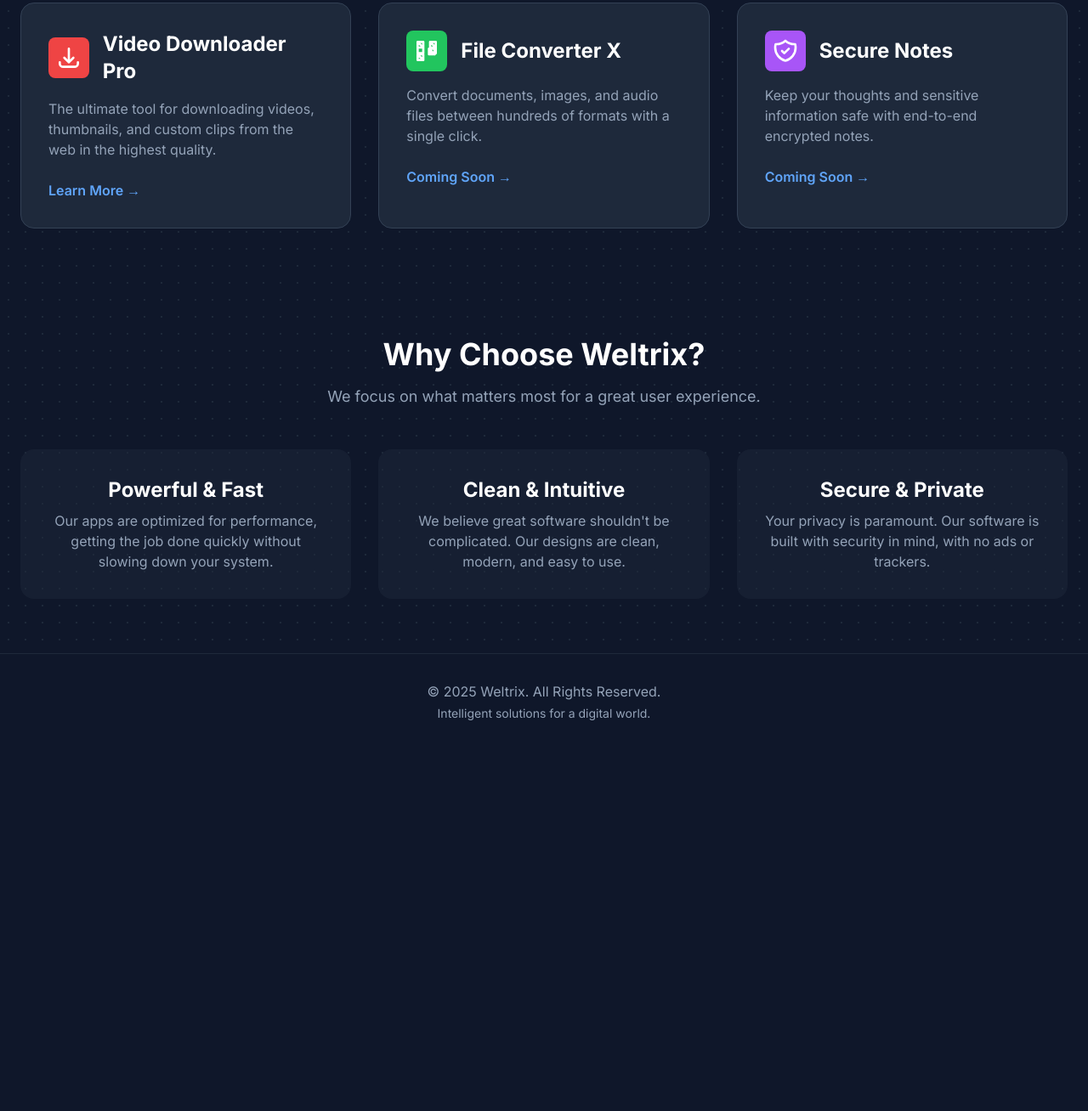
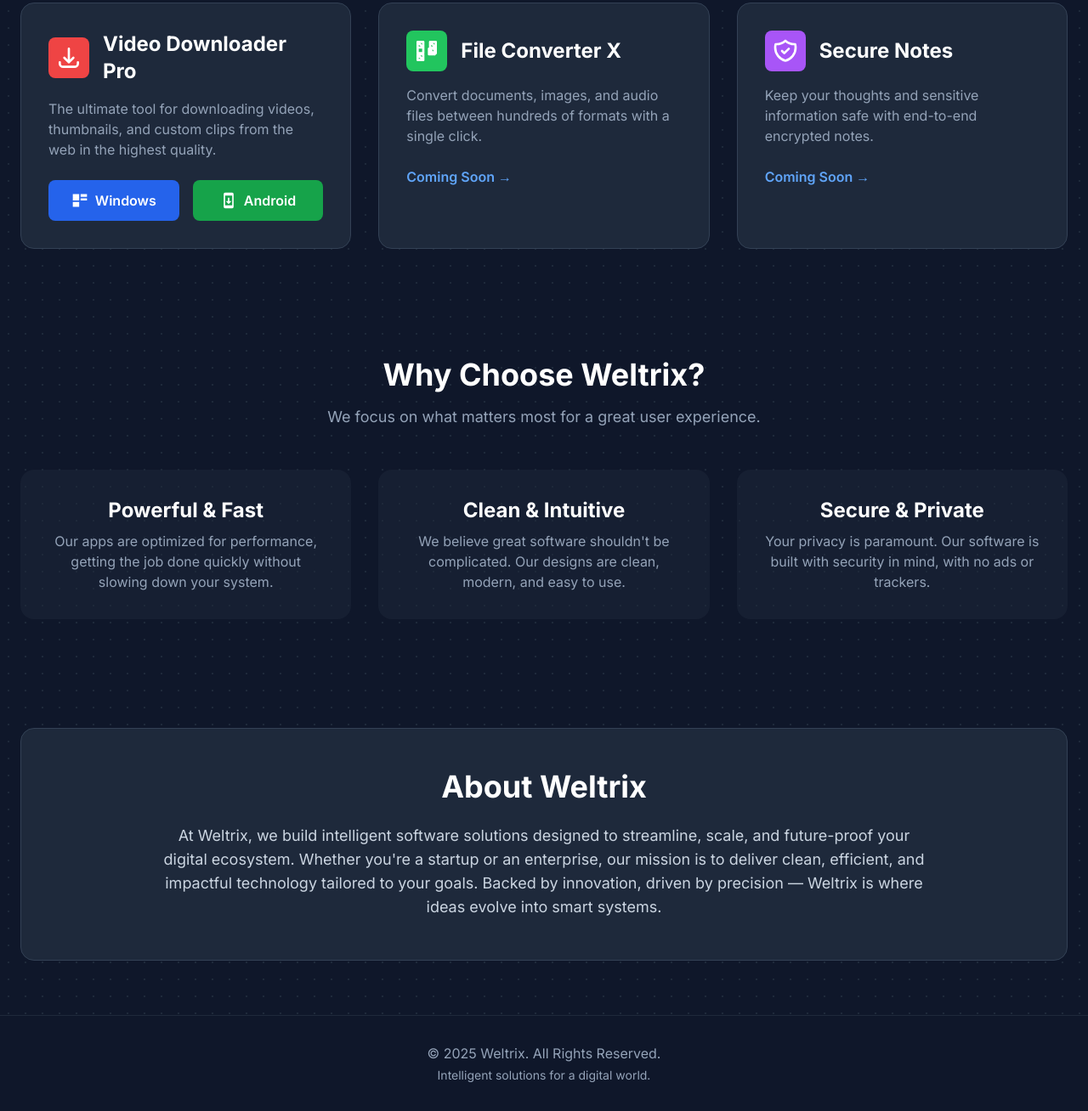
Before and after one commit to MeetThummar01/Weltrix, a plain HTML site: page index.html in a window 1280 px wide. Shown: the part 730-2038 px from the top of the page at 85% size. Before the commit the page ends 1612 px from the top, so only its background shows below. Drawn offline with nearby package versions, Linux system fonts and the light colour scheme.

Commit message:
Update index.html

```diff
--- a/index.html
+++ b/index.html
@@ -38,7 +38,7 @@
             <div class="hidden md:flex items-center space-x-8">
                 <a href="#apps" class="text-slate-300 hover:text-blue-400 transition">Apps</a>
                 <a href="#features" class="text-slate-300 hover:text-blue-400 transition">Features</a>
-                <a href="#" class="text-slate-300 hover:text-blue-400 transition">About</a>
+                <a href="#about" class="text-slate-300 hover:text-blue-400 transition">About</a>
             </div>
             <a href="#" class="bg-blue-600 hover:bg-blue-700 text-white font-semibold px-5 py-2 rounded-lg transition">
                 Contact Us
@@ -67,18 +67,27 @@
             <div class="grid grid-cols-1 md:grid-cols-2 lg:grid-cols-3 gap-8">
 
                 <!-- App Card 1: YouTube Downloader -->
-                <div class="bg-slate-800 rounded-2xl p-8 border border-slate-700 transition duration-300 card-hover">
+                <div class="bg-slate-800 rounded-2xl p-8 border border-slate-700 transition duration-300 card-hover flex flex-col">
                     <div class="flex items-center mb-4">
                         <!-- Icon Placeholder -->
-                        <div class="w-12 h-12 bg-red-500 rounded-lg flex items-center justify-center mr-4">
+                        <div class="w-12 h-12 bg-red-500 rounded-lg flex items-center justify-center mr-4 flex-shrink-0">
                             <svg class="w-8 h-8 text-white" fill="none" stroke="currentColor" viewBox="0 0 24 24" xmlns="http://www.w3.org/2000/svg"><path stroke-linecap="round" stroke-linejoin="round" stroke-width="2" d="M4 16v1a3 3 0 003 3h10a3 3 0 003-3v-1m-4-4l-4 4m0 0l-4-4m4 4V4"></path></svg>
                         </div>
                         <h3 class="text-2xl font-bold text-white">Video Downloader Pro</h3>
                     </div>
-                    <p class="text-slate-400 mb-6">
+                    <p class="text-slate-400 mb-6 flex-grow">
                         The ultimate tool for downloading videos, thumbnails, and custom clips from the web in the highest quality.
                     </p>
-                    <a href="https://weltrix.netlify.app" class="font-semibold text-blue-400 hover:text-blue-300 transition">Learn More &rarr;</a>
+                    <div class="mt-auto flex flex-col sm:flex-row gap-4">
+                        <a href="#" class="flex-1 text-center bg-blue-600 hover:bg-blue-700 text-white font-semibold py-3 px-4 rounded-lg transition duration-300 flex items-center justify-center">
+                            <svg class="w-5 h-5 mr-2" fill="currentColor" viewBox="0 0 24 24" xmlns="http://www.w3.org/2000/svg"><path d="M2,3H11V12H2V3M13,3H22V7H13V3M13,9H22V12H13V9M2,14H11V21H2V14Z"></path></svg>
+                            Windows
+                        </a>
+                        <a href="#" class="flex-1 text-center bg-green-600 hover:bg-green-700 text-white font-semibold py-3 px-4 rounded-lg transition duration-300 flex items-center justify-center">
+                            <svg class="w-5 h-5 mr-2" fill="currentColor" viewBox="0 0 24 24" xmlns="http://www.w3.org/2000/svg"><path d="M17,1H7A2,2 0 0,0 5,3V21A2,2 0 0,0 7,23H17A2,2 0 0,0 19,21V3A2,2 0 0,0 17,1M17,19H7V5H17V19M16,13H13V8H11V13H8L12,17L16,13Z"></path></svg>
+                            Android
+                        </a>
+                    </div>
                 </div>
 
                 <!-- App Card 2: Placeholder -->
@@ -135,6 +144,17 @@
                 </div>
             </div>
         </section>
+
+        <!-- NEW: About Section -->
+        <section id="about" class="container mx-auto px-6 py-16">
+            <div class="bg-slate-800 rounded-2xl p-8 md:p-12 border border-slate-700">
+                <h2 class="text-4xl font-bold text-center text-white mb-6">About Weltrix</h2>
+                <p class="text-center text-lg text-slate-300 max-w-4xl mx-auto">
+                    At Weltrix, we build intelligent software solutions designed to streamline, scale, and future-proof your digital ecosystem. Whether you're a startup or an enterprise, our mission is to deliver clean, efficient, and impactful technology tailored to your goals. Backed by innovation, driven by precision — Weltrix is where ideas evolve into smart systems.
+                </p>
+            </div>
+        </section>
+
     </main>
 
     <!-- Footer -->
```
